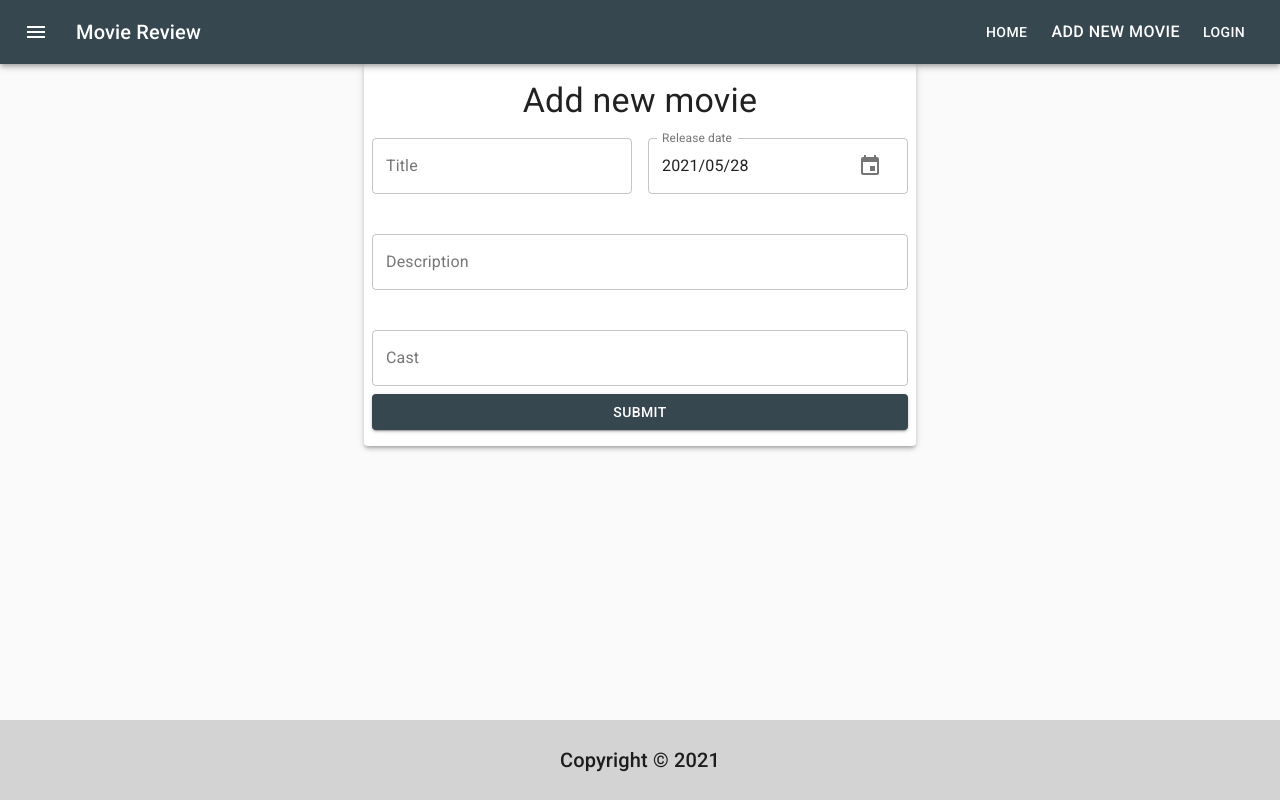
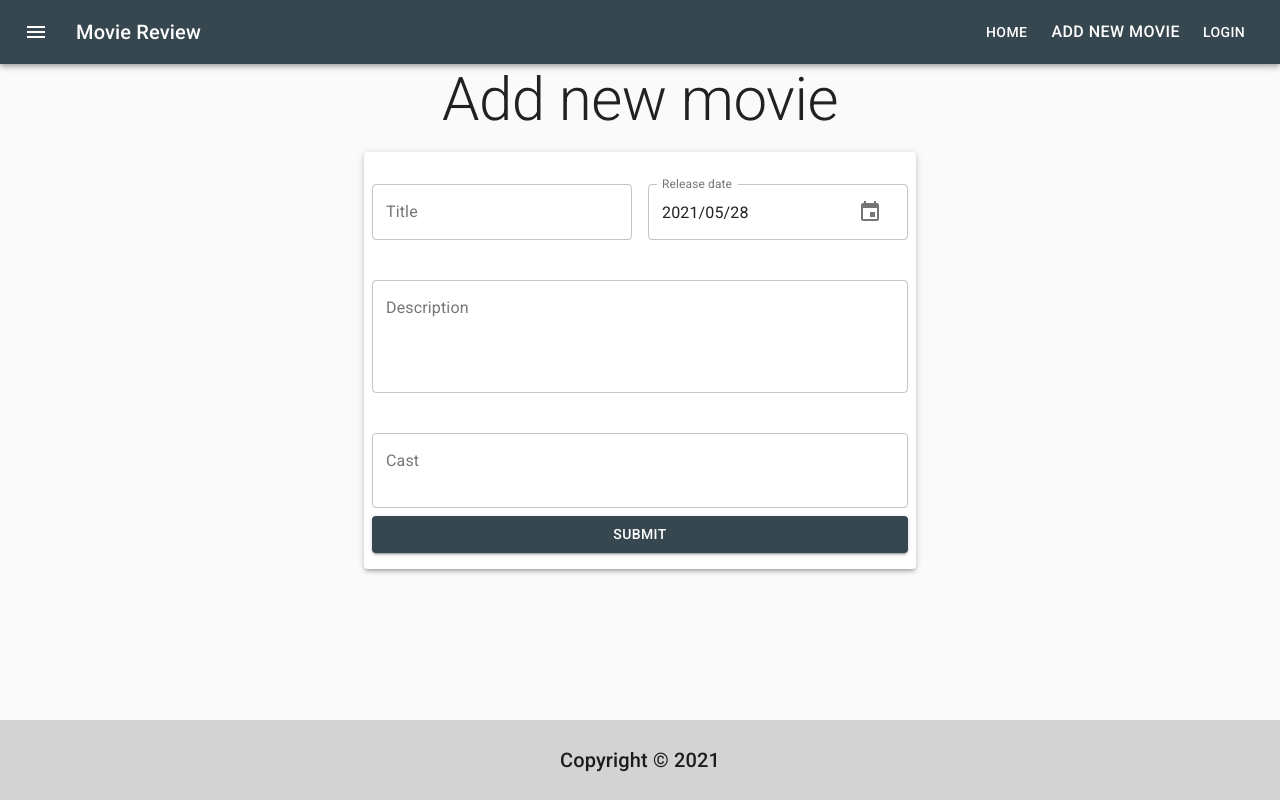
Before and after one commit to DeividasKakta/movie-review-app, a React (Create React App) app in the folder movie-review-ui/: page /movies/create in a window 1280 px wide. Built offline with nearby package versions, Linux system fonts and the light colour scheme.

Commit message:
React: update MovieForm with customSnackbar and formikInput implementation, minor MovieCreationPage changes

```diff
--- a/movie-review-ui/src/components/forms/MovieForm/MovieForm.js
+++ b/movie-review-ui/src/components/forms/MovieForm/MovieForm.js
@@ -6,14 +6,14 @@ import {
     FormControl,
     FormHelperText,
     Grid,
-    InputLabel,
     makeStyles,
-    OutlinedInput,
-    Paper,
-    Typography
+    Paper
 } from "@material-ui/core";
 import {KeyboardDatePicker} from "@material-ui/pickers";
 import {createMovie} from "../../../api/moviesApi";
+import CustomSnackbar from "../../feedback/CustomSnackbar";
+import {useState} from "react";
+import OutlinedFormikInput from "../../inputs/OutlinedFormikInput";
 
 const useStyles = makeStyles((theme) => ({
     root: {
@@ -36,6 +36,36 @@ const MovieForm = () => {
     const classes = useStyles()
     const now = new Date()
 
+    const [openError, setOpenError] = useState(false);
+    const [openSuccess, setOpenSuccess] = useState(false);
+
+    const handleErrorClose = (event, reason) => {
+        if (reason === 'clickaway') {
+            return;
+        }
+        setOpenError(false);
+    };
+
+    const handleSuccessClose = (event, reason) => {
+        if (reason === 'clickaway') {
+            return;
+        }
+        setOpenSuccess(false);
+    };
+
+    const postForm = (data, {setSubmitting}) => {
+        setSubmitting(true)
+
+        createMovie(data)
+            .then(() => setOpenSuccess(true))
+            .catch(() => setOpenError(true))
+            .finally(() => {
+                setTimeout(() => {
+                    setSubmitting(false)
+                }, 300)
+            })
+    }
+
     return (
         <Formik initialValues={{
             title: '',
@@ -43,38 +73,22 @@ const MovieForm = () => {
             cast: '',
             releaseDate: now
         }}
-                onSubmit={
-                    (values, helpers) => {
-                        helpers.setSubmitting(true)
-
-                        createMovie(values)
-                            .then(() => console.log("success"))
-                            .catch((errors) => console.log(errors))
-                            .finally(() => helpers.setSubmitting(false))
-
-                    }
-                }
+                onSubmit={postForm}
                 validationSchema={validationSchema}
         >
             {props => (
                 <Container maxWidth="sm">
                     <Paper elevation={3} className={classes.root}>
-                        <Typography variant="h4" align="center">
-                            Add new movie
-                        </Typography>
                         <Form>
                             <Grid container spacing={2}>
-                                <Grid item xs={12} md={6}>
-                                    <FormControl error={props.touched.title && !!props.errors.title} fullWidth
-                                                 variant="outlined" margin="normal">
-                                        <InputLabel htmlFor="title">Title</InputLabel>
-                                        <Field id="title" name="title" label="Title" placeholder="Type..."
-                                               as={OutlinedInput}/>
-                                        <ErrorMessage name="title" component={FormHelperText}/>
-                                    </FormControl>
+                                <Grid item xs={6}>
+                                    <OutlinedFormikInput name="title"
+                                                         label="Title"
+                                                         error={props.touched.title && !!props.errors.title}
+                                                         placeholder="Enter movie title..."/>
                                 </Grid>
 
-                                <Grid item xs={12} md={6}>
+                                <Grid item xs={6}>
                                     <FormControl error={props.touched.releaseDate && !!props.errors.releaseDate}
                                                  variant="standard" margin="normal">
                                         <Field id="releaseDate" name="releaseDate" label="Release date"
@@ -88,45 +102,49 @@ const MovieForm = () => {
                                 </Grid>
 
                                 <Grid item xs={12}>
-                                    <FormControl error={props.touched.description && !!props.errors.description}
-                                                 fullWidth
-                                                 variant="outlined" margin="normal">
-                                        <InputLabel htmlFor="description">Description</InputLabel>
-                                        <Field id="description" name="description" label="Description"
-                                               placeholder="Type..."
-                                               as={OutlinedInput}/>
-                                        <ErrorMessage name="description" component={FormHelperText}/>
-                                    </FormControl>
+                                    <OutlinedFormikInput name="description"
+                                                         label="Description"
+                                                         error={props.touched.description && !!props.errors.description}
+                                                         placeholder="Enter movie description..."
+                                                         multiline
+                                                         rows={4}/>
                                 </Grid>
 
                                 <Grid item xs={12}>
-                                    <FormControl error={props.touched.cast && !!props.errors.cast} fullWidth
-                                                 variant="outlined" margin="normal">
-                                        <InputLabel htmlFor="cast">Cast</InputLabel>
-                                        <Field id="cast" name="cast" label="Cast" placeholder="Type..."
-                                               as={OutlinedInput}/>
-                                        <ErrorMessage name="description" component={FormHelperText}/>
-                                    </FormControl>
+                                    <OutlinedFormikInput name="cast"
+                                                         label="Cast"
+                                                         error={props.touched.cast && !!props.errors.cast}
+                                                         placeholder="Enter movie cast..."
+                                                         multiline
+                                                         rows={2}/>
                                 </Grid>
 
                             </Grid>
 
+                            <Button variant="contained"
+                                    fullWidth
+                                    color="primary"
+                                    type="submit"
+                                    disabled={props.isSubmitting}>Submit</Button>
 
-                            {/*<div>*/}
-                            {/*    <FormikInput name="surname"*/}
-                            {/*                 label="Surname"*/}
-                            {/*                 error={props.touched.surname && !!props.errors.surname}/>*/}
-                            {/*</div>*/}
-
-
-                            {!props.isSubmitting ? <Button variant="contained"
-                                                           fullWidth
-                                                           color="primary"
-                                                           type="submit">Submit</Button> :
-                                <span>Submitting...</span>}
                         </Form>
                     </Paper>
 
+                    <CustomSnackbar open={openError}
+                                    duration={5000}
+                                    handleClose={handleErrorClose}
+                                    message="Error creating movie"
+                                    elevation={3}
+                                    variant="filled"
+                                    severity="error"/>
+
+                    <CustomSnackbar open={openSuccess}
+                                    duration={5000}
+                                    handleClose={handleSuccessClose}
+                                    message="Created successfully!"
+                                    elevation={3}
+                                    variant="filled"
+                                    severity="success"/>
                 </Container>
             )}
         </Formik>
--- a/movie-review-ui/src/pages/MovieCreationPage/MovieCreationPage.js
+++ b/movie-review-ui/src/pages/MovieCreationPage/MovieCreationPage.js
@@ -1,10 +1,20 @@
 import MovieForm from "../../components/forms/MovieForm/MovieForm";
+import {Grid, Typography} from "@material-ui/core";
 
 const MovieCreationPage = () => {
 
     return (
         <>
-            <MovieForm/>
+            <main>
+                <Grid container spacing={4}>
+                    <Grid item xs={12}>
+                        <Typography variant="h2" align="center">
+                            Add new movie
+                        </Typography>
+                    </Grid>
+                    <MovieForm/>
+                </Grid>
+            </main>
         </>
     )
 }
```
